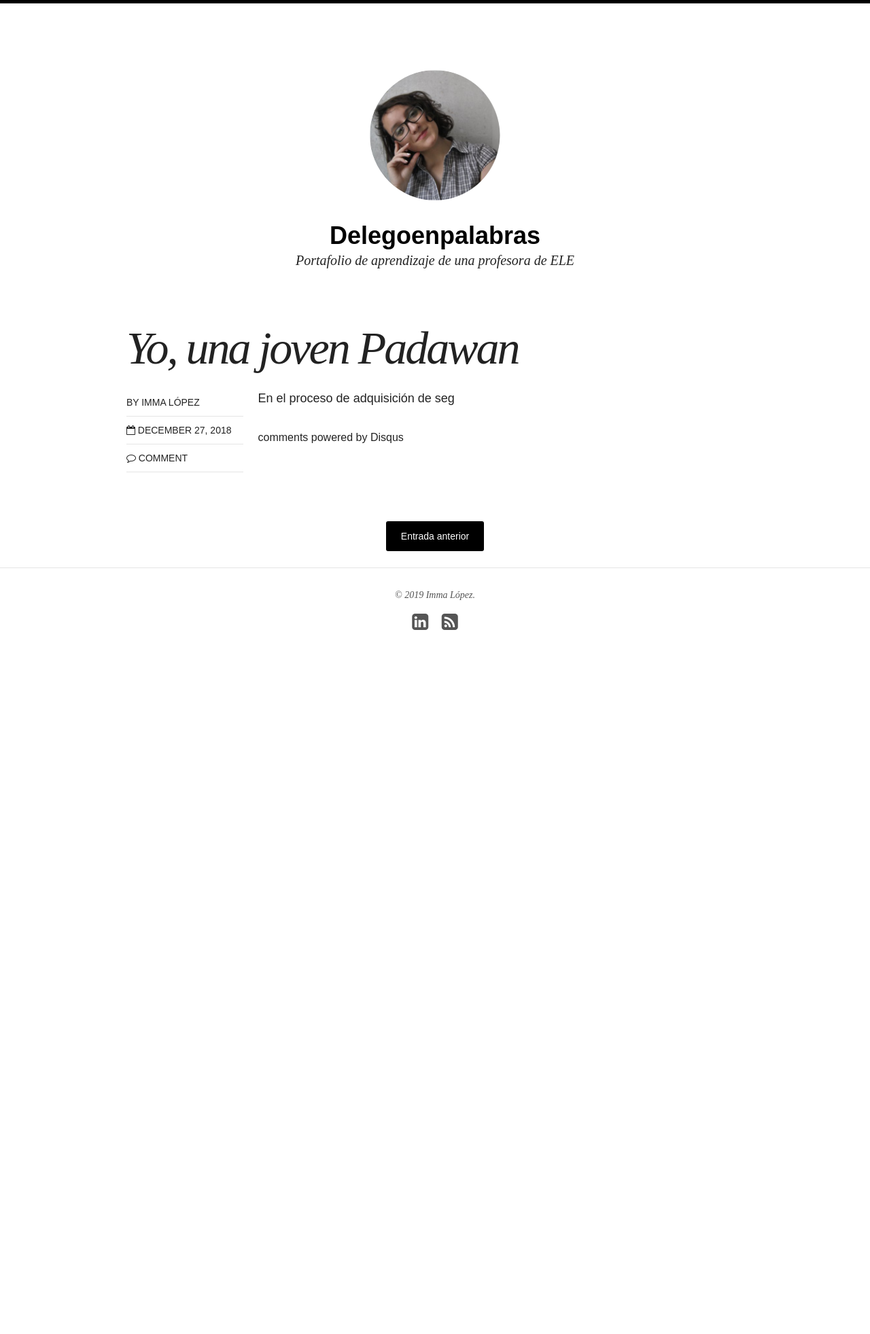
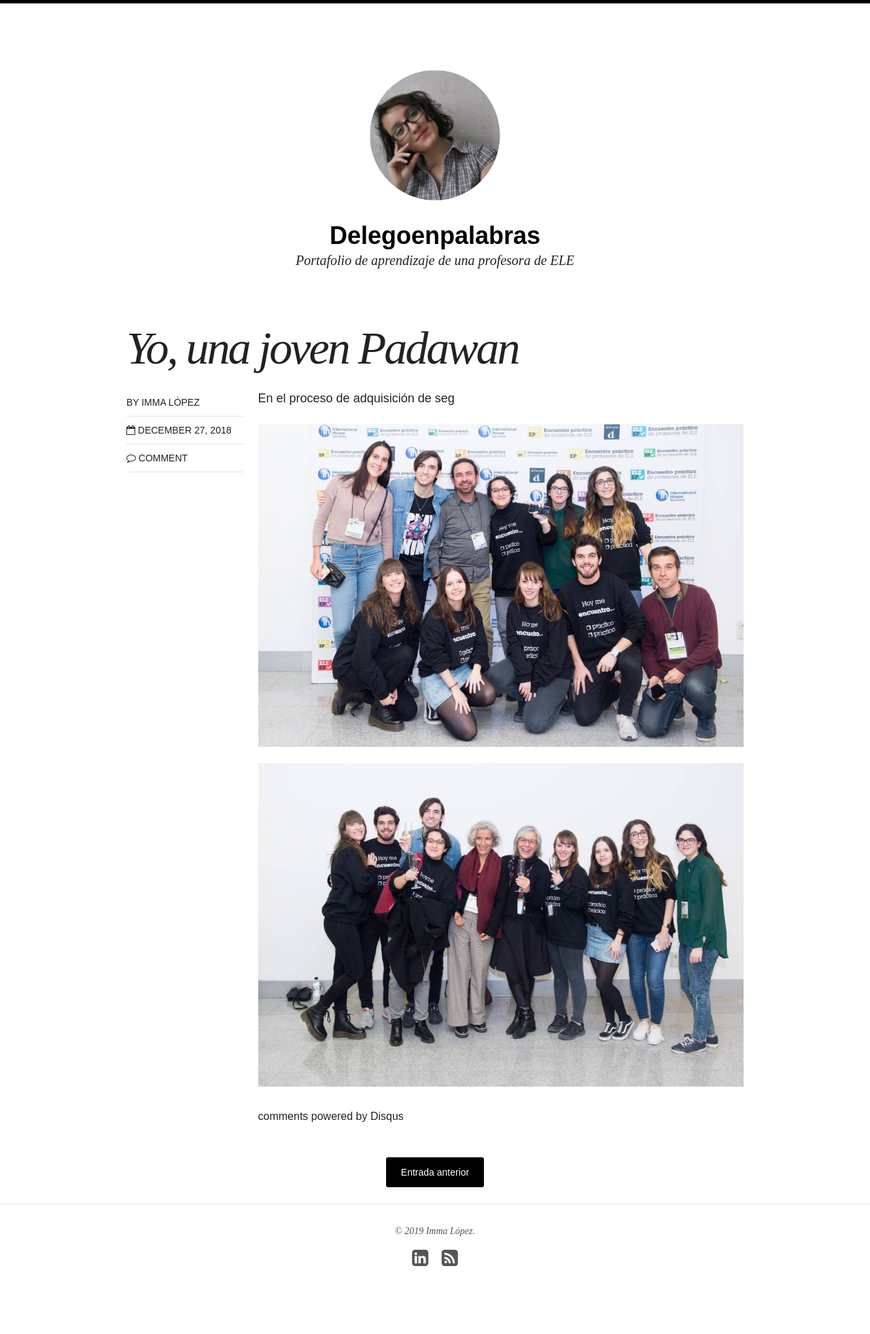
Before and after one commit to immalopez/immalopez.github.io, a Jekyll site: the page built from _posts/blog/2018-12-27-yo-una-joven-padawan.md, in a window 1280 px wide. Shown: the whole page at 68% size. Built offline with Jekyll 4.4.1, drawn with Linux system fonts in a browser that asks for light colours; nearby versions of some CDN libraries; comment, search, counter and statistics services are not loaded; before the commit the page ends 1027 px from its top, so only the background shows below that.

Commit message:
Update 2018-12-27-yo-una-joven-padawan.md

```diff
--- a/_posts/blog/2018-12-27-yo-una-joven-padawan.md
+++ b/_posts/blog/2018-12-27-yo-una-joven-padawan.md
@@ -12,3 +12,8 @@ image:
 ---
 
 En el proceso de adquisición de seg
+
+
+![Primera foto grupal](/images/49762984_2075649652458469_5946944892092547072_o.jpg)
+
+![Segunda foto grupal](/images/49643224_2075655185791249_7095390048639516672_o.jpg)
```
